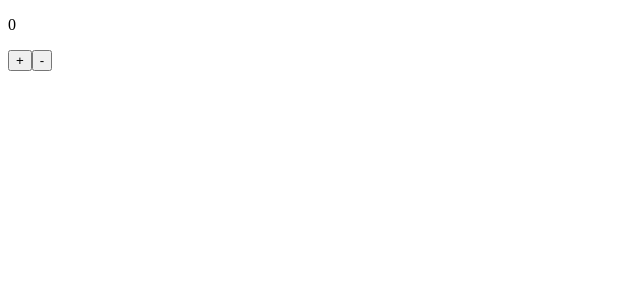
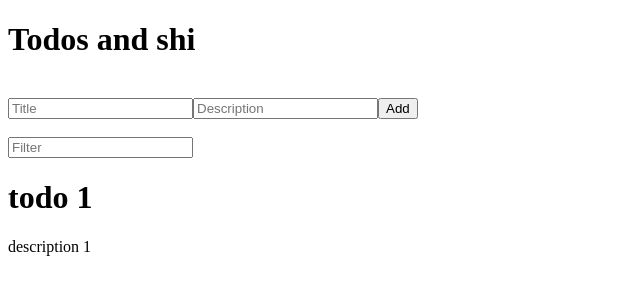
Before and after one commit to dhirtiman/le-react, a React (Vite) app: page / in a window 1280 px wide. Shown: the top 300 px of the page, without its empty margins (0-640 px from the left). Built offline with nearby package versions, Linux system fonts and the light colour scheme.

Commit message:
count + - and Todo app using recoil

```diff
--- a/src/App.jsx
+++ b/src/App.jsx
@@ -1,53 +1,92 @@
+import { RecoilRoot } from 'recoil'
+import './App.css'
+import { useRecoilState } from 'recoil'
+import {
+    filteredTodosSelector,
+    filterAtom,
+    todosAtom,
+} from './store/atoms/todo'
+import { useSetRecoilState } from 'recoil'
+import { useRecoilValue } from 'recoil'
 import { useState } from 'react'
-import './App.css'
-import { useContext } from 'react'
-import { CountContext } from './contexts/CountContext'
 
 function App() {
-    const [count, setCount] = useState(0)
+    return (
+        <RecoilRoot>
+            <div className="App">
+                <h1>Todos and shi</h1>
+                <br />
+                <AddTodo />
+                <br />
+                <br />
+                <FilterTodo />
+                <Todos />
+            </div>
+        </RecoilRoot>
+    )
+}
+
+function AddTodo() {
+    const [title, setTitle] = useState('')
+    const [description, setDescription] = useState('')
+    const setTodos = useSetRecoilState(todosAtom)
+
+    const addTodo = () => {
+        const id = Math.floor(Math.random() * 1000)
+        const newTodo = {
+            id,
+            title,
+            description,
+        }
+        setTodos((todos) => [...todos, newTodo])
+    }
+
     return (
         <>
-            <CountContext.Provider value={{ count, setCount }}>
-                <Count />
-            </CountContext.Provider>
+            <input
+                type="text"
+                placeholder="Title"
+                value={title}
+                onChange={(e) => setTitle(e.target.value)}
+            />
+            <input
+                type="text"
+                placeholder="Description"
+                value={description}
+                onChange={(e) => setDescription(e.target.value)}
+            />
+            <button onClick={addTodo}>Add</button>
         </>
     )
 }
 
-function Count() {
+function Todos() {
+    const todos = useRecoilValue(filteredTodosSelector)
+
     return (
         <>
-            <CountRenderer />
-            <Buttons />
+            {todos.map((todo) => {
+                return (
+                    <div key={todo.id}>
+                        <h1>{todo.title}</h1>
+                        <p>{todo.description}</p>
+                    </div>
+                )
+            })}
         </>
     )
 }
 
-function CountRenderer() {
-    const { count } = useContext(CountContext)
-
-    return <p>{count}</p>
-}
-
-function Buttons() {
-    const { setCount } = useContext(CountContext)
-
+function FilterTodo() {
+    const [filter, setFilter] = useRecoilState(filterAtom)
     return (
         <>
-            <button
-                onClick={() => {
-                    setCount((count) => count + 1)
-                }}
-            >
-                +
-            </button>
-            <button
-                onClick={() => {
-                    setCount((count) => count - 1)
-                }}
-            >
-                -
-            </button>
+            <input
+                type="text"
+                placeholder="Filter"
+                value={filter}
+                onChange={(e) => setFilter(e.target.value)}
+            />
         </>
     )
 }
--- /dev/null
+++ b/src/store/atoms/todo.js
@@ -0,0 +1,27 @@
+import { selector } from "recoil";
+import { atom } from "recoil";
+
+
+
+export const todosAtom = atom({
+    key: 'todosAtom',
+    default: [{
+        id: 1,
+        title: 'todo 1',
+        description: 'description 1',
+    },]
+})
+
+export const filterAtom  = atom({
+    key: 'filterAtom',
+    default: '',
+})
+
+export const filteredTodosSelector = selector({
+    key: 'filteredTodos',
+    get: ({get}) => {
+        const todos = get(todosAtom);
+        const filter = get(filterAtom);
+        return todos.filter((todo) => todo.title.includes(filter) || todo.description.includes(filter))
+    }
+})
```
Also changed, not shown: src/App copy 4.jsx (added, +69 -0 lines), src/store/atoms/count.js (added, +14 -0 lines).
